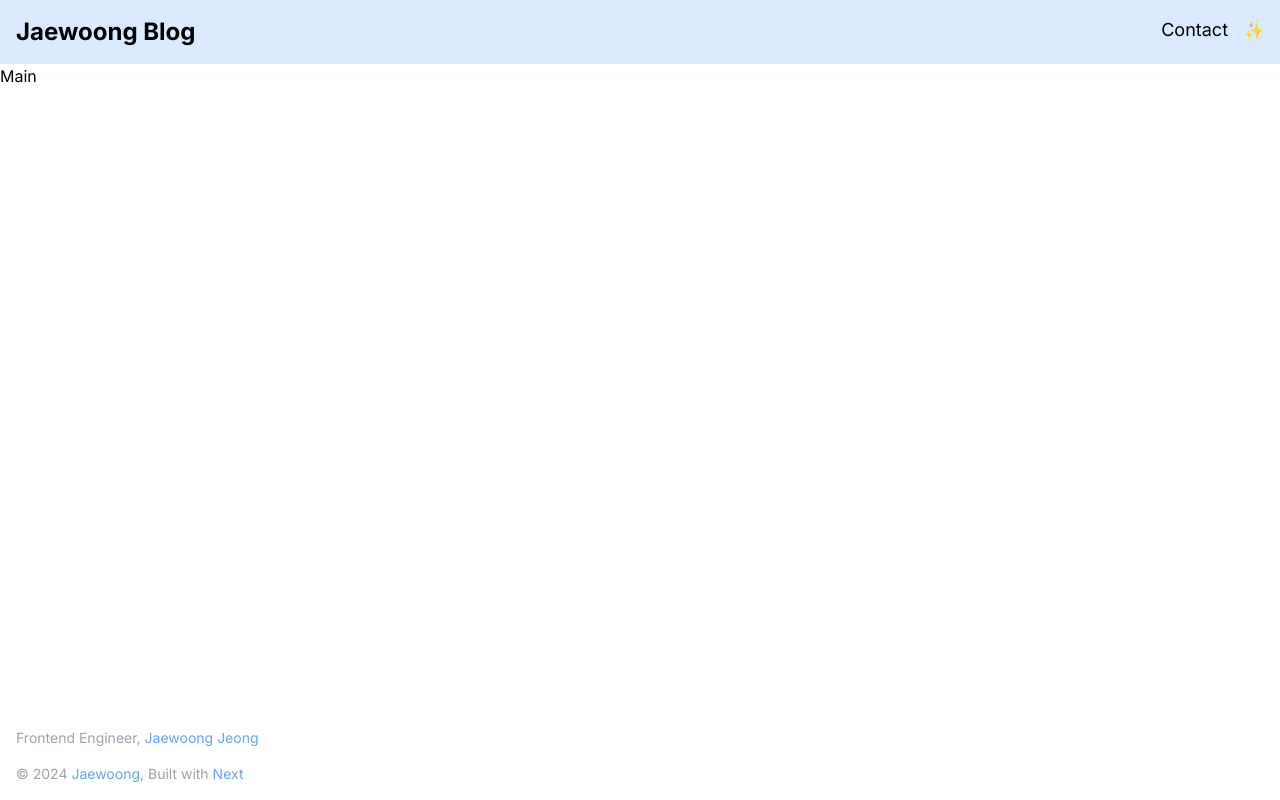
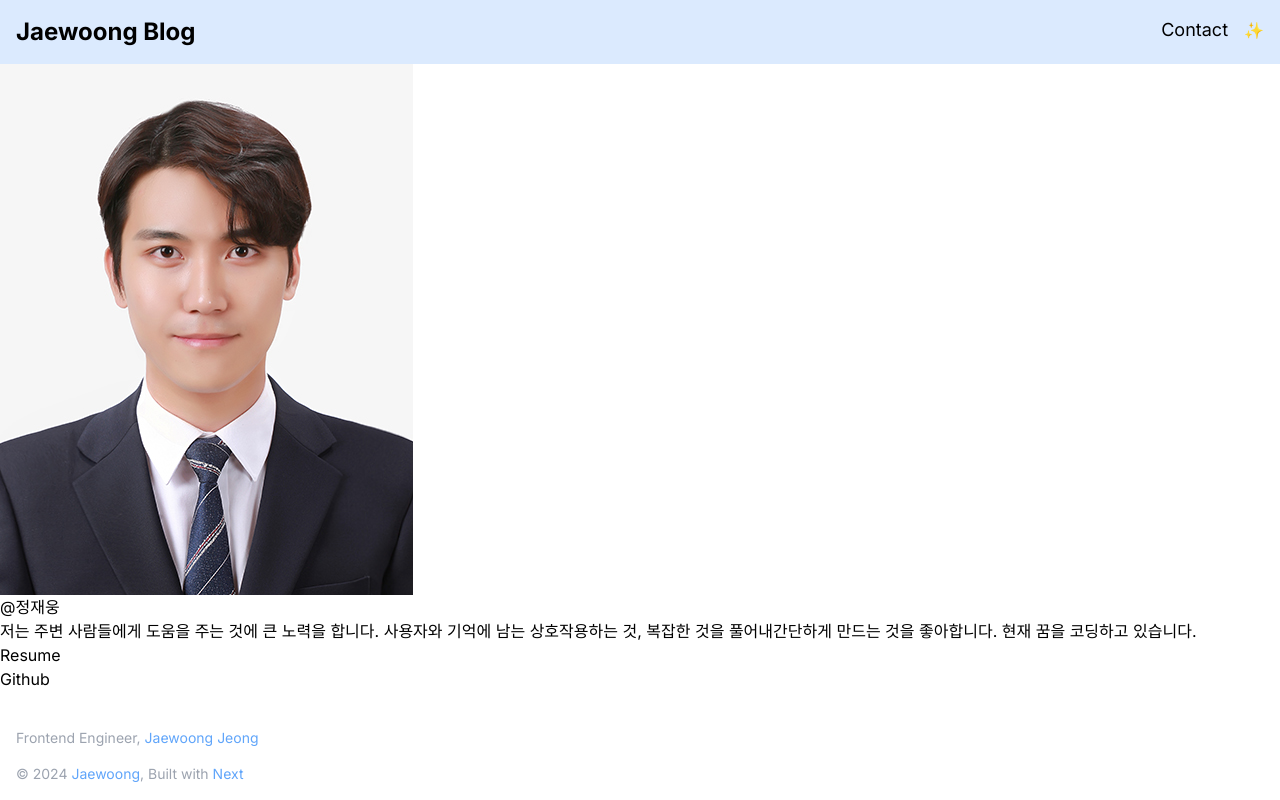
Before and after one commit to dixk3458/dev-blog, a Next.js app: page / in a window 1280 px wide. Built offline with nearby package versions, Linux system fonts and the light colour scheme.

Commit message:
UserCard 컴포넌트

```diff
--- a/src/app/page.tsx
+++ b/src/app/page.tsx
@@ -1,5 +1,9 @@
-import Image from 'next/image';
+import UserCard from '@/components/UserCard';
 
 export default function HomePage() {
-  return <section>Main</section>;
+  return (
+    <section>
+      <UserCard />
+    </section>
+  );
 }
--- /dev/null
+++ b/src/components/Avatar.tsx
@@ -0,0 +1,15 @@
+import Image from 'next/image';
+import profileImagePath from '../../public/images/jjw.png';
+
+type Props = {
+  size: 'small' | 'medium' | 'large';
+  highlight: boolean;
+};
+
+export default function Avatar({ size = 'medium', highlight = false }: Props) {
+  return (
+    <div>
+      <Image src={profileImagePath} alt="Avatar Jaewoong" />
+    </div>
+  );
+}
--- /dev/null
+++ b/src/components/UserCard.tsx
@@ -0,0 +1,45 @@
+import Image from 'next/image';
+import Link from 'next/link';
+import Avatar from './Avatar';
+
+const links = [
+  {
+    href: 'https://www.notion.so/Frontend-Engineer-d484da4e05da443da11ede6879ca21ee?pvs=4',
+    title: 'Resume',
+  },
+  {
+    href: 'https://github.com/dixk3458',
+    title: 'Github',
+  },
+];
+
+export default function UserCard() {
+  return (
+    <>
+      <Avatar size="medium" highlight={false} />
+      <div>
+        <h2>
+          <a href="https://www.notion.so/Frontend-Engineer-d484da4e05da443da11ede6879ca21ee?pvs=4">
+            @정재웅
+          </a>
+        </h2>
+        <p>
+          저는 주변 사람들에게 도움을 주는 것에 큰 노력을 합니다. 사용자와
+          기억에 남는 상호작용하는 것, 복잡한 것을 풀어내간단하게 만드는 것을
+          좋아합니다. 현재 꿈을 코딩하고 있습니다.
+        </p>
+        <nav>
+          <ul>
+            {links.map(({ href, title }) => {
+              return (
+                <li key={title}>
+                  <a href={href}>{title}</a>
+                </li>
+              );
+            })}
+          </ul>
+        </nav>
+      </div>
+    </>
+  );
+}
```
Also changed, not shown: public/images/jjw.png (added).
